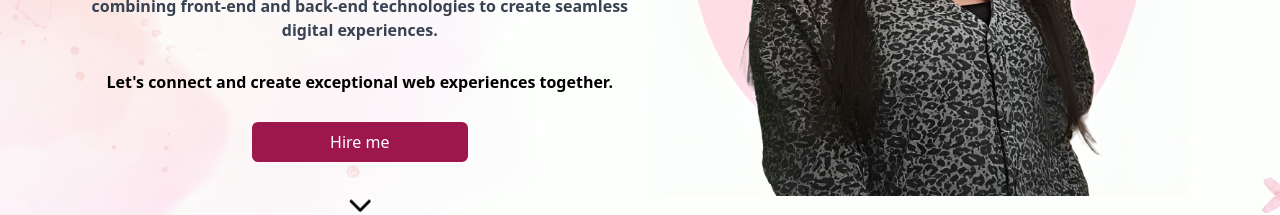
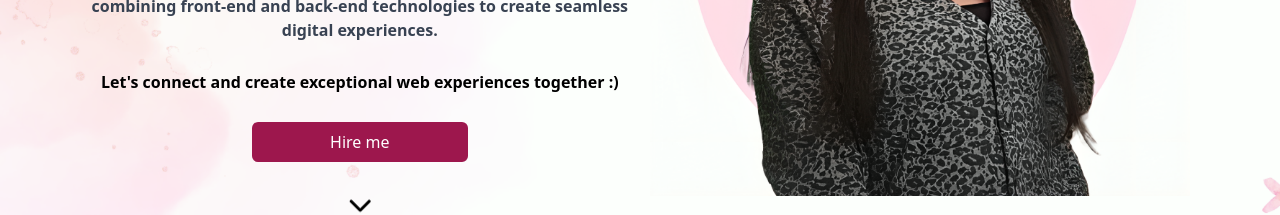
Before and after one commit to Yousra-Zahra-LATER/MyFolio, a React (Vite) app: page / in a window 1280 px wide. Shown: the part 522-737 px from the top of the page. Built offline with nearby package versions, Linux system fonts and the light colour scheme.

Commit message:
last update

```diff
--- a/src/components/About.jsx
+++ b/src/components/About.jsx
@@ -83,7 +83,7 @@ const About = ({ isDarkMode, toggleDarkMode }) => {
                   damping: 30,
                 }}
               >
-                Let's connect and create exceptional web experiences together.
+                Let's connect and create exceptional web experiences together :)
               </m.p>
               <div className="flex flex-row justify-center items-center w-full gap-3 md:hidden ">
                 <ul className="flex flex-row justify-center items-center w-full gap-3 md:flex-col ">
```
